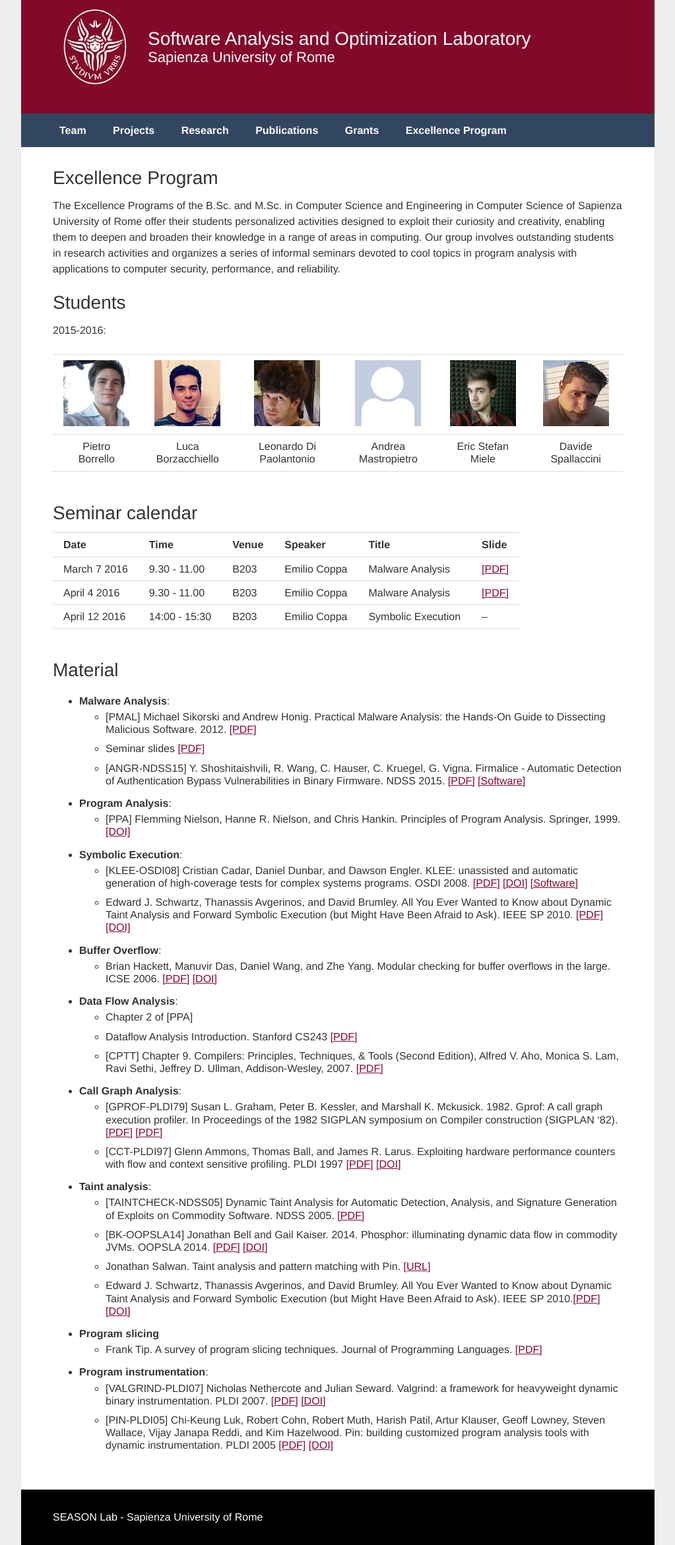
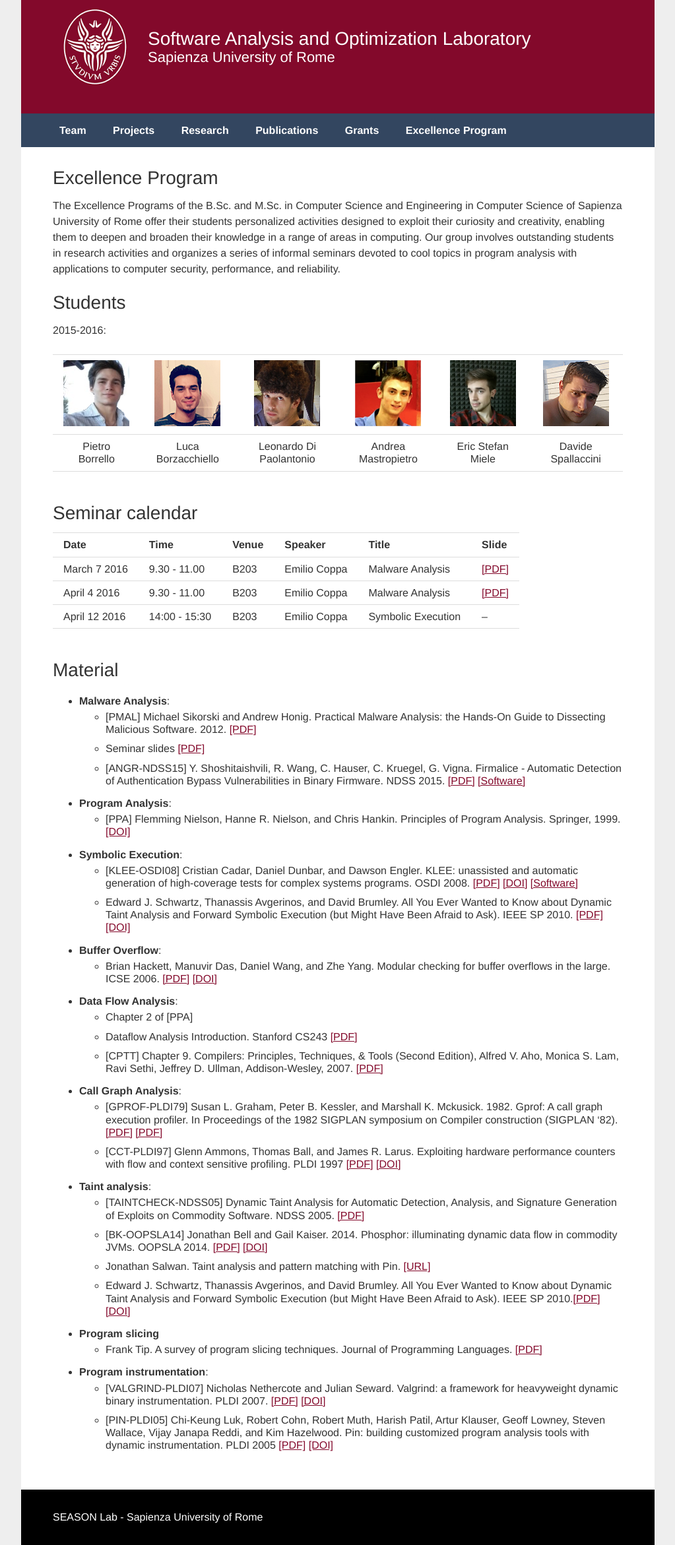
Before and after one commit to season-lab/season-lab.github.io, a Jekyll site: the page built from excellence.md, in a window 1280 px wide. Shown: the whole page at 66% size, without its empty margins (128-1151 px from the left). Built offline with Jekyll 4.4.1, drawn with Linux system fonts in a browser that asks for light colours.

Commit message:
Update excellence.md

```diff
--- a/excellence.md
+++ b/excellence.md
@@ -12,7 +12,7 @@
 
 2015-2016:
 
-| ![alt text](assets/img/students/borrello.png "Pietro Borrello") | ![alt text](assets/img/students/borzacchiello.png "Luca Borzacchiello") | ![alt text](assets/img/students/dipaolantonio.png "Leonardo Di Paolantonio") | ![alt text](assets/img/generic.jpg "Andrea Mastropietro") | ![alt text](assets/img/students/miele.png "Eric Stefan Miele") | ![alt text](assets/img/students/spallaccini.png "Davide Spallaccini") |
+| ![alt text](assets/img/students/borrello.png "Pietro Borrello") | ![alt text](assets/img/students/borzacchiello.png "Luca Borzacchiello") | ![alt text](assets/img/students/dipaolantonio.png "Leonardo Di Paolantonio") | ![alt text](assets/img/students/mastropietro.png "Andrea Mastropietro") | ![alt text](assets/img/students/miele.png "Eric Stefan Miele") | ![alt text](assets/img/students/spallaccini.png "Davide Spallaccini") |
 | :-------------: | :----------------: | :---------------------: | :-----------------: | :---------------: | :----------------: |
 | Pietro Borrello | Luca Borzacchiello | Leonardo Di Paolantonio | Andrea Mastropietro | Eric Stefan Miele | Davide Spallaccini |
 
```
